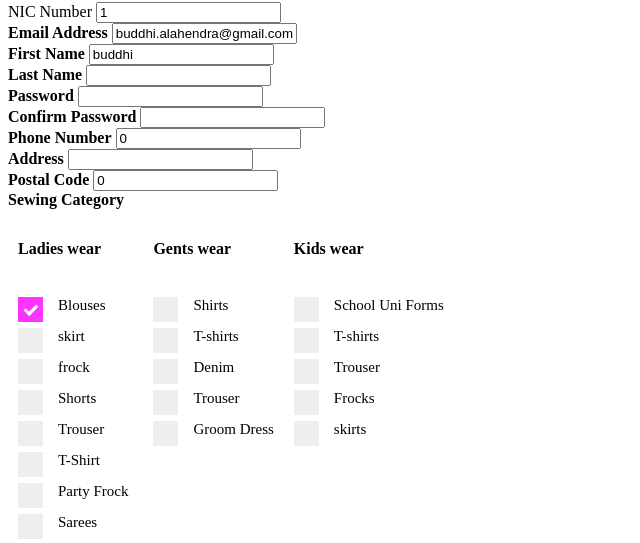
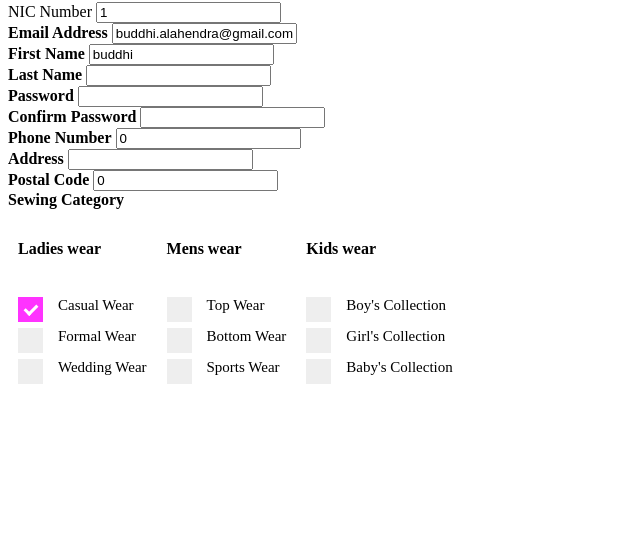
Before and after one commit to BuddhiDev/ucsc_2202_07, a PHP site: page /tailor/edit_profile.php in a window 1280 px wide. Shown: the part 719-1262 px from the top of the page, without its empty margins (0-640 px from the left). Run offline with PHP 8.4, Linux system fonts and the light colour scheme; a user stored in the database is signed in; data comes from the database, SQL or seed files in the repository.

Commit message:
Update edit_profile.php

```diff
--- a/andum.lk/tailor/edit_profile.php
+++ b/andum.lk/tailor/edit_profile.php
@@ -113,88 +113,51 @@ require("../server.php");
                   <div class="row">
                      <div class="column">
                         <h4>Ladies wear</h4><br>
-                        <label class="checkbox_container">Blouses
+                        <label class="checkbox_container">Casual Wear
                           <input type="checkbox" checked="checked" >
                           <span class="checkmark"></span>
                         </label>
-                        <label class="checkbox_container">skirt
+                        <label class="checkbox_container">Formal Wear
                           <input type="checkbox" >
                           <span class="checkmark"></span>
                         </label>
-                        <label class="checkbox_container">frock
+                        <label class="checkbox_container">Wedding Wear
                           <input type="checkbox">
                           <span class="checkmark"></span>
                         </label>
-                        <label class="checkbox_container">Shorts
-                          <input type="checkbox">
-                          <span class="checkmark"></span>
-                        </label>
-                        <label class="checkbox_container">Trouser
-                          <input type="checkbox">
-                          <span class="checkmark"></span>
-                        </label>
-                        <label class="checkbox_container">T-Shirt
-                          <input type="checkbox">
-                          <span class="checkmark"></span>
-                        </label>
-                        <label class="checkbox_container">Party Frock
-                          <input type="checkbox">
-                          <span class="checkmark"></span>
-                        </label>
-                        <label class="checkbox_container">Sarees
-                          <input type="checkbox">
-                          <span class="checkmark"></span>
-                        </label>
-                        <label class="checkbox_container">Bridal Dress
-                          <input type="checkbox">
-                          <span class="checkmark"></span>
-                        </label>
+
                     </div>
                     <div class="column">
-                      <h4>Gents wear</h4><br>
-                      <label class="checkbox_container">Shirts
+                      <h4>Mens wear</h4><br>
+                      <label class="checkbox_container">Top Wear
                             <input type="checkbox">
                             <span class="checkmark"></span>
                           </label>
-                          <label class="checkbox_container">T-shirts
+                          <label class="checkbox_container">Bottom Wear
                             <input type="checkbox">
                             <span class="checkmark"></span>
                           </label>
-                          <label class="checkbox_container">Denim
+                          <label class="checkbox_container">Sports Wear
                             <input type="checkbox">
                             <span class="checkmark"></span>
                           </label>
-                          <label class="checkbox_container">Trouser
+
+                     </div>
+                     <div class="column">
+                         <h4>Kids wear</h4><br>
+                         <label class="checkbox_container">Boy's Collection
                             <input type="checkbox">
                             <span class="checkmark"></span>
                           </label>
-                          <label class="checkbox_container">Groom Dress
+                          <label class="checkbox_container">Girl's Collection
                             <input type="checkbox">
                             <span class="checkmark"></span>
                           </label>
-                     </div>
-                     <div class="column">
-                         <h4>Kids wear</h4><br>
-                         <label class="checkbox_container">School Uni Forms
+                          <label class="checkbox_container">Baby's Collection
                             <input type="checkbox">
                             <span class="checkmark"></span>
                           </label>
-                          <label class="checkbox_container">T-shirts
-                            <input type="checkbox">
-                            <span class="checkmark"></span>
-                          </label>
-                          <label class="checkbox_container">Trouser
-                            <input type="checkbox">
-                            <span class="checkmark"></span>
-                          </label>
-                          <label class="checkbox_container">Frocks
-                            <input type="checkbox">
-                            <span class="checkmark"></span>
-                          </label>
-                          <label class="checkbox_container">skirts
-                            <input type="checkbox">
-                            <span class="checkmark"></span>
-                          </label>
+
                      </div>
                   </div>
 
```
